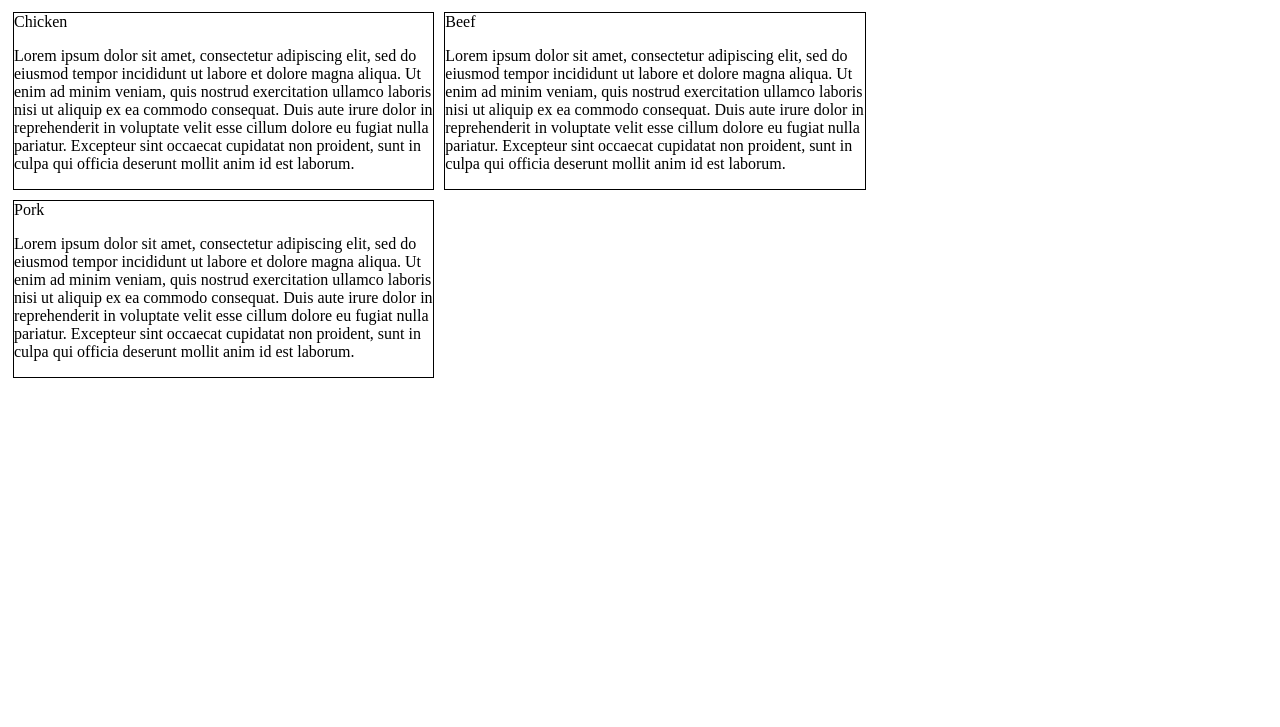
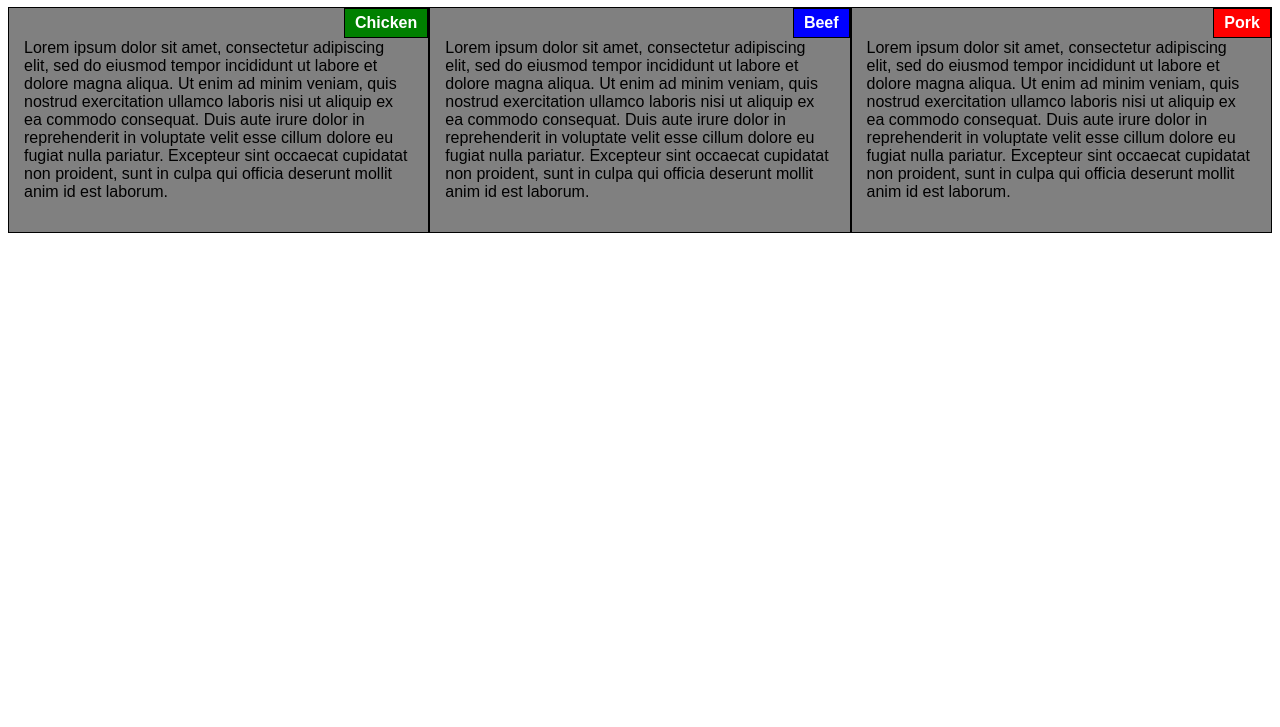
Before and after one commit to yang03265/jhuassignments, a plain HTML site: page index.html in a window 1280 px wide. Shown: the part 73-800 px from the top of the page. Drawn offline with Linux system fonts and the light colour scheme.

Commit message:
completed without margin

```diff
--- a/css/styles.css
+++ b/css/styles.css
@@ -1,16 +1,44 @@
 *{
-
+  font-family:Arial, Verdana, Sans-serif;
   box-sizing: border-box;
 }
 h1 {
   text-align: center;
+  font-weight: bold;
 }
 
 .box{
-
-  margin: 5px;
+  position: relative;
+  padding:15px;
+  background-color:gray;
 }
 
+.topright{
+  position: absolute;
+  top:0;
+  right:0;
+
+  border: 1px solid black;
+  padding: 5px 10px 5px 10px;
+  font-weight: bold;
+}
+#color1{
+
+    background-color:green;
+    color:white;
+}
+
+#color2{
+
+    background-color:blue;
+    color:white;
+}
+
+#color3{
+
+   background-color: red;
+   color:white;
+ }
 
 /* Desktop view */
 
--- a/index.html
+++ b/index.html
@@ -10,15 +10,15 @@
   <h1>Our Menu</h1>
   <div class="row">
   <div class="box col-lg-4 col-md-6 col-sm-12">
-  	<section class="topright">Chicken</section>
+  	<section class="topright" id="color1">Chicken</section>
   	<p>Lorem ipsum dolor sit amet, consectetur adipiscing elit, sed do eiusmod tempor incididunt ut labore et dolore magna aliqua. Ut enim ad minim veniam, quis nostrud exercitation ullamco laboris nisi ut aliquip ex ea commodo consequat. Duis aute irure dolor in reprehenderit in voluptate velit esse cillum dolore eu fugiat nulla pariatur. Excepteur sint occaecat cupidatat non proident, sunt in culpa qui officia deserunt mollit anim id est laborum.</p>
 
   </div>
   <div class="box col-lg-4 col-md-6 col-sm-12">
-  	<section class="topright">Beef</section>
+  	<section class="topright" id="color2">Beef</section>
 	<p>Lorem ipsum dolor sit amet, consectetur adipiscing elit, sed do eiusmod tempor incididunt ut labore et dolore magna aliqua. Ut enim ad minim veniam, quis nostrud exercitation ullamco laboris nisi ut aliquip ex ea commodo consequat. Duis aute irure dolor in reprehenderit in voluptate velit esse cillum dolore eu fugiat nulla pariatur. Excepteur sint occaecat cupidatat non proident, sunt in culpa qui officia deserunt mollit anim id est laborum.</p></div>
   <div class="box col-lg-4 col-md-6 col-sm-12">
-  	<section class="topright">Pork</section>
+  	<section class="topright" id="color3">Pork</section>
   	<p>Lorem ipsum dolor sit amet, consectetur adipiscing elit, sed do eiusmod tempor incididunt ut labore et dolore magna aliqua. Ut enim ad minim veniam, quis nostrud exercitation ullamco laboris nisi ut aliquip ex ea commodo consequat. Duis aute irure dolor in reprehenderit in voluptate velit esse cillum dolore eu fugiat nulla pariatur. Excepteur sint occaecat cupidatat non proident, sunt in culpa qui officia deserunt mollit anim id est laborum.</p>
 
   </div>
```
